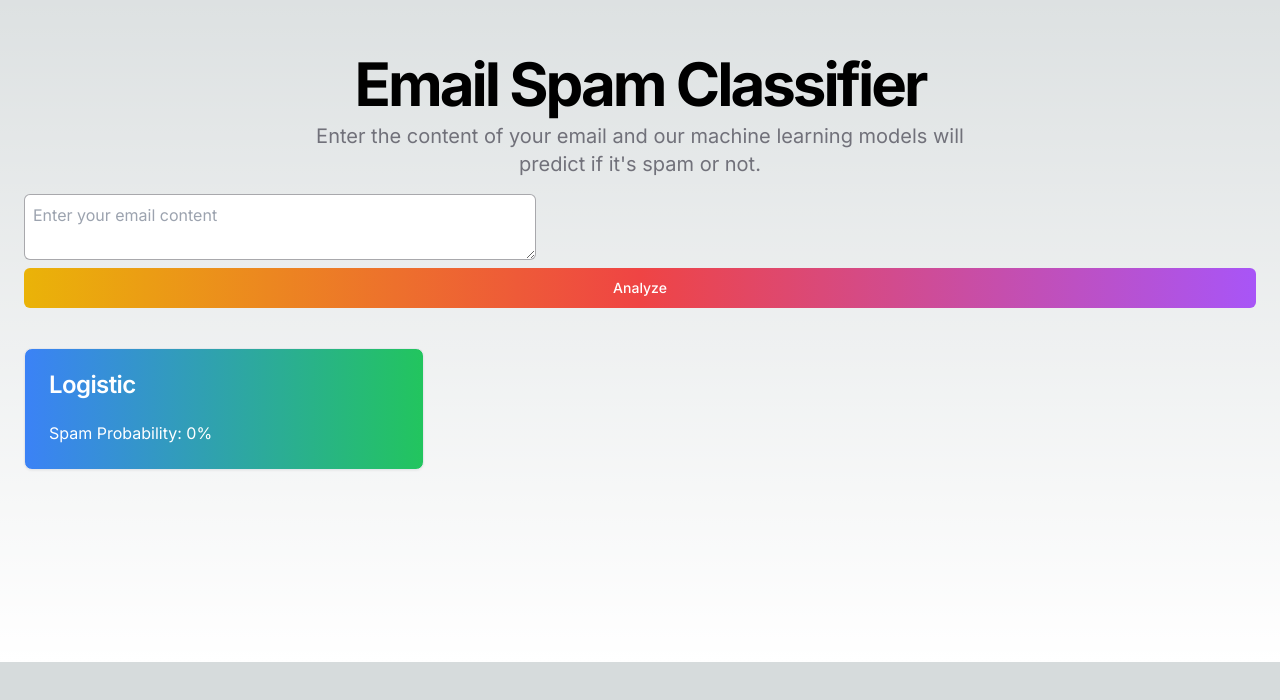
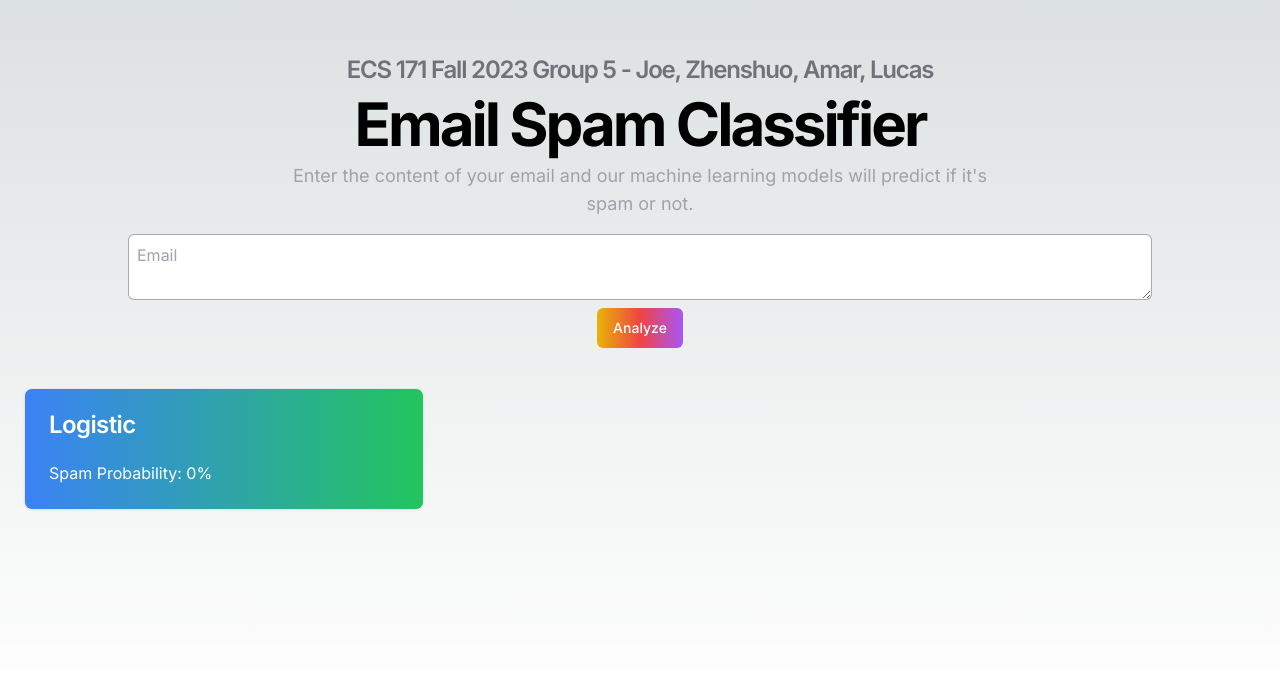
Before and after one commit to lucaspunz/ml-project, a Next.js app in the folder frontend/: page / in a window 1280 px wide. Shown: the part 138-838 px from the top of the page. Before the commit the page ends 800 px from the top, so only its background shows below. Built offline with nearby package versions, Linux system fonts and the light colour scheme.

Commit message:
adjust styling

```diff
--- a/frontend/src/components/email-spam-classifier.tsx
+++ b/frontend/src/components/email-spam-classifier.tsx
@@ -1,46 +1,54 @@
 "use client";
-import { Button } from "@/components/ui/button"
-import { CardTitle, CardHeader, CardContent, Card } from "@/components/ui/card"
-import { useState } from "react"
+import { Button } from "@/components/ui/button";
+import { CardTitle, CardHeader, CardContent, Card } from "@/components/ui/card";
+import { useState } from "react";
 
 export function EmailSpamClassifier() {
-  const [emailContent, setEmailContent] = useState<string>("")
+  const [emailContent, setEmailContent] = useState<string>("");
 
-  const [results, setResults] = useState<{logistic: number}>({logistic: 0})
+  const [results, setResults] = useState<{ logistic: number }>({ logistic: 0 });
 
   async function handleSubmit(event: React.FormEvent<HTMLFormElement>) {
-    event.preventDefault()
+    event.preventDefault();
 
     const response = await fetch("http://localhost:5000/predict/logistic", {
       method: "POST",
       headers: {
         "Content-Type": "application/json",
       },
-      body: JSON.stringify({ input:emailContent }),
-    })
-    const data = await response.json()
+      body: JSON.stringify({ input: emailContent }),
+    });
+    const data = await response.json();
     setResults({
-      logistic: data.logistic
-    })
+      logistic: data.logistic,
+    });
   }
   return (
     <section className="w-full py-12 md:py-24 lg:py-32 xl:py-48">
-      <div className="container px-4 md:px-6">
+      <div className="px-4 md:px-6">
         <div className="flex flex-col items-center space-y-4 text-center">
           <div className="space-y-2">
+            {/* write a header saying this is for ECS 171 Group 5 */}
+            <h2 className="text-xl font-semibold tracking-tighter sm:text-2xl text-zinc-500 dark:text-zinc-400">
+              ECS 171 Fall 2023 Group 5 - Joe, Zhenshuo, Amar, Lucas
+            </h2>
             <h1 className="text-3xl font-bold tracking-tighter sm:text-4xl md:text-5xl lg:text-6xl/none">
               Email Spam Classifier
             </h1>
-            <p className="mx-auto max-w-[700px] text-zinc-500 md:text-xl dark:text-zinc-400">
-              Enter the content of your email and our machine learning models will predict if it's spam or not.
+            <p className="mx-auto max-w-[700px] text-zinc-400 md:text-lg dark:text-zinc-500">
+              Enter the content of your email and our machine learning models
+              will predict if it's spam or not.
             </p>
           </div>
           <div className="w-full space-y-2">
-            <form className="flex flex-col space-y-2" onSubmit={handleSubmit}>
+            <form
+              className="flex flex-col space-y-2 items-center"
+              onSubmit={handleSubmit}
+            >
               <textarea
                 aria-label="Email content"
-                className="max-w-lg flex-1 h-56 p-2 border border-zinc-600/50 dark:border-zinc-500 dark:bg-zinc-700/50 rounded-md text-black dark:text-white"
-                placeholder="Enter your email content"
+                className="w-[80vw] p-2 border border-zinc-600/50 dark:border-zinc-500 dark:bg-zinc-700/50 rounded-md text-black dark:text-white"
+                placeholder="Email"
                 value={emailContent}
                 onChange={(event) => setEmailContent(event.target.value)}
               />
@@ -61,11 +69,11 @@ export function EmailSpamClassifier() {
               <CardTitle>Logistic</CardTitle>
             </CardHeader>
             <CardContent>
-              <p>Spam Probability: {results.logistic*100}%</p>
+              <p>Spam Probability: {results.logistic * 100}%</p>
             </CardContent>
           </Card>
         </div>
       </div>
     </section>
-  )
+  );
 }
```
Also changed, not shown: frontend/src/app/page.tsx (+4 -4 lines), 1 other file (tests, documents, lock files or other folders).
